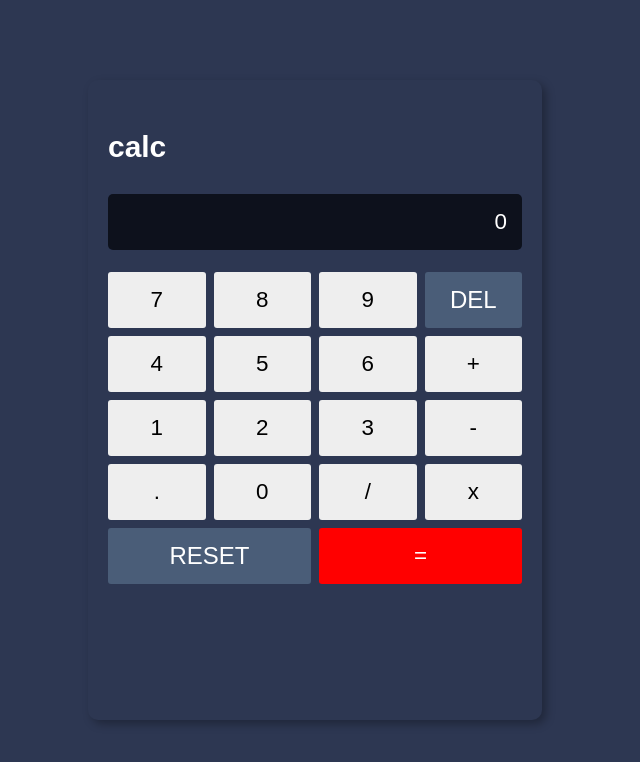
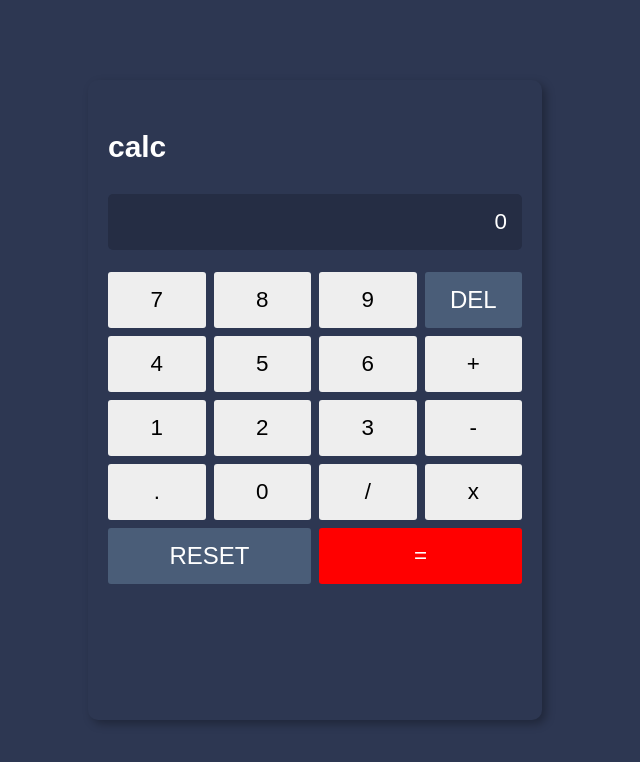
Before and after one commit to keerthanaks0920/calculatorApp, a plain HTML site: page Calculator/index.html in a window 1280 px wide. Shown: the whole page, without its empty margins (333-973 px from the left). Drawn offline with Linux system fonts and the light colour scheme.

Commit message:
calculator app

```diff
--- a/Calculator/style.css
+++ b/Calculator/style.css
@@ -17,7 +17,7 @@ body{
 }
 .display{
     color: white;
-    background-color: #0d111c;
+    background-color:#252D44;
     border-radius: 5px;
     padding: 15px;
     font-size: 1.4rem;
```
